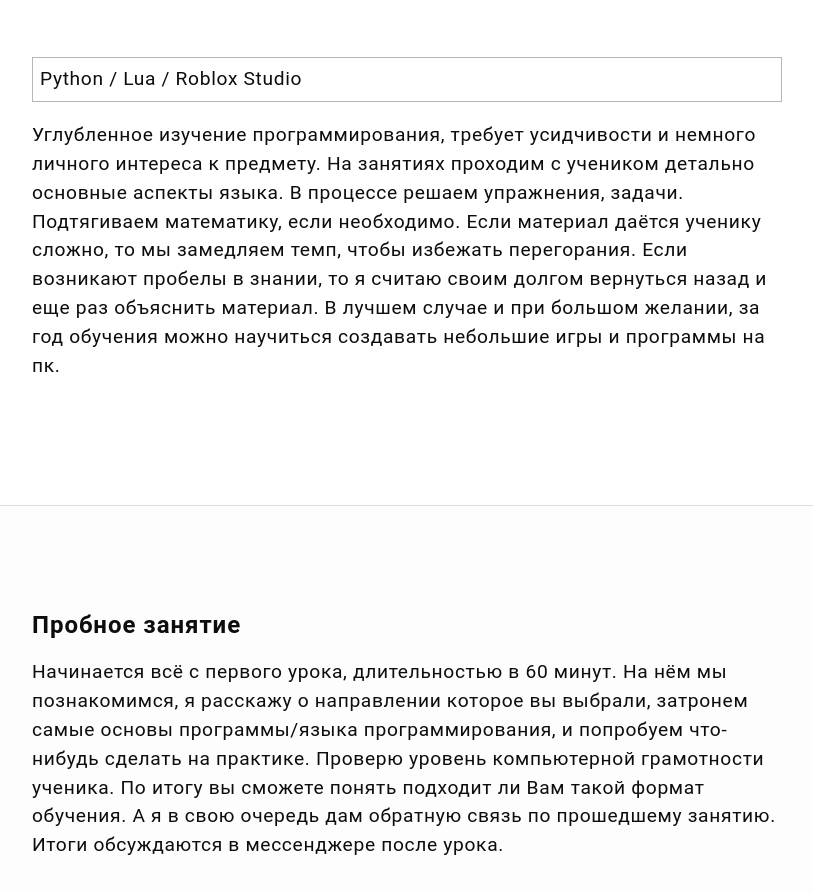
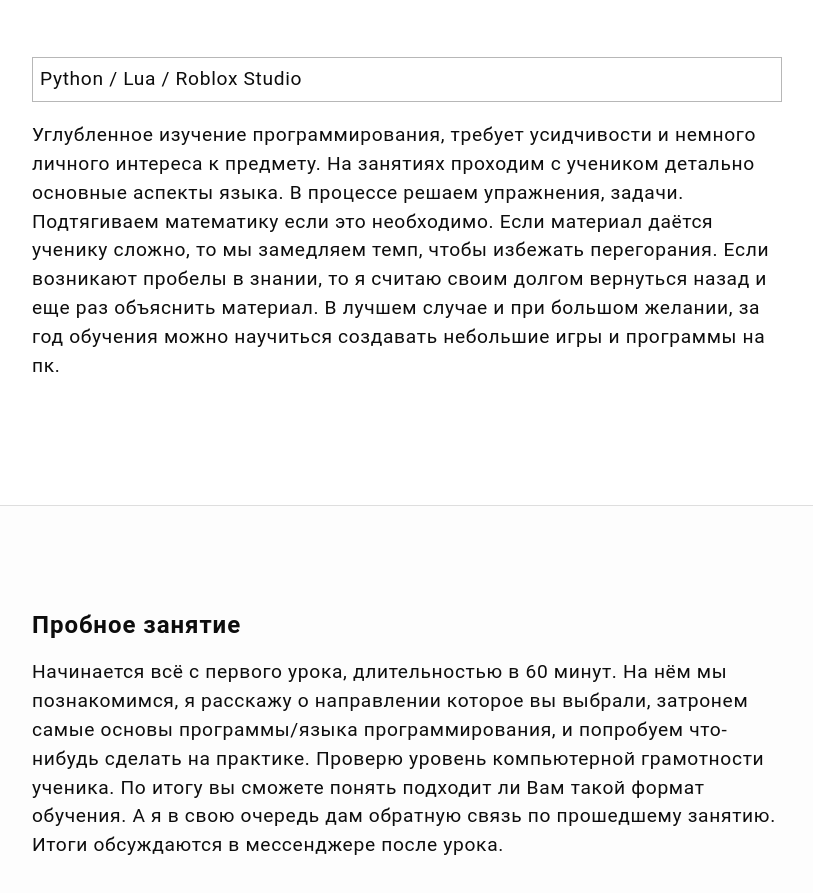
Before and after one commit to your-teach/main, a plain HTML site: page index.html in a window 1280 px wide. Shown: the part 2540-3433 px from the top of the page, without its empty margins (233-1046 px from the left). Drawn offline with nearby package versions, Linux system fonts and the light colour scheme; a script that the page names is missing.

Commit message:
edit text

```diff
--- a/index.html
+++ b/index.html
@@ -155,7 +155,7 @@
 
             <p>Углубленное изучение программирования, требует усидчивости и немного
             личного интереса к предмету. На занятиях проходим с учеником детально основные аспекты языка.
-            В процессе решаем упражнения, задачи. Подтягиваем математику, если необходимо.
+            В процессе решаем упражнения, задачи. Подтягиваем математику если это необходимо.
             Если материал даётся ученику сложно, то мы замедляем темп, чтобы избежать перегорания.
             Если возникают пробелы в знании, то я считаю своим долгом вернуться назад
             и еще раз объяснить материал.
```
